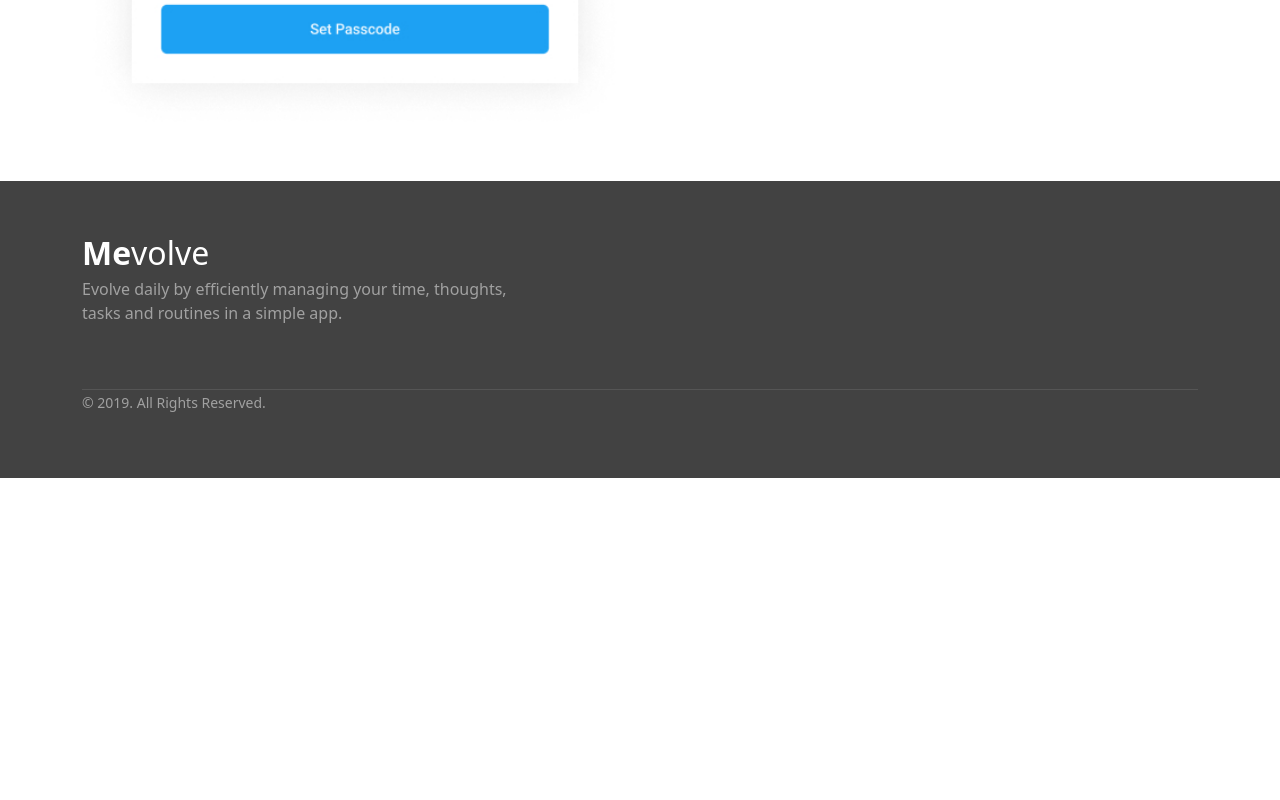
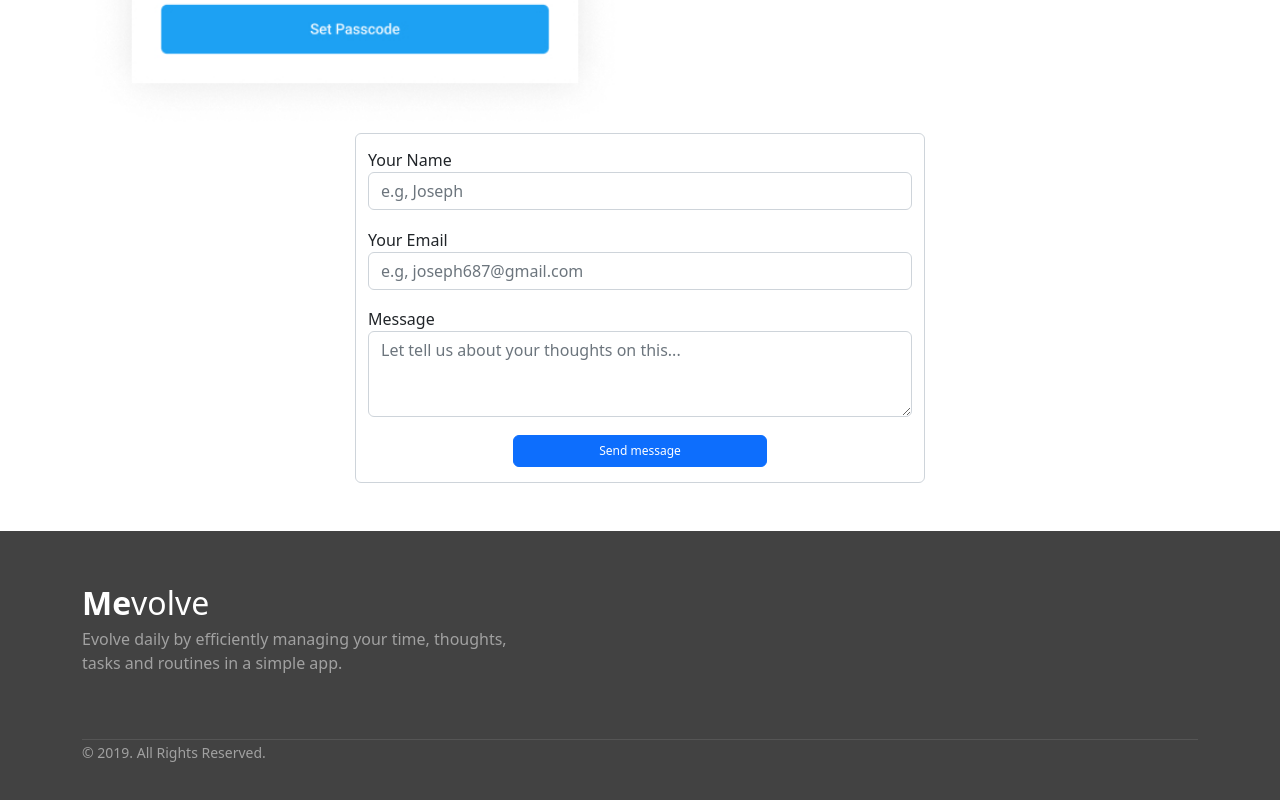
Before and after one commit to vinay2412/rti_assignment, an Angular app: page /home in a window 1280 px wide. Shown: the part 3994-4794 px from the top of the page. Before the commit the page ends 4472 px from the top, so only its background shows below. Built offline with nearby package versions, Linux system fonts and the light colour scheme.

Commit message:
compleated

```diff
--- a/src/app/home/home.component.css
+++ b/src/app/home/home.component.css
@@ -39,3 +39,14 @@
   top: 65px;
   left: 90px;
 }
+form.form-control {
+  width: 50%;
+  height: 350px;
+  display: inline-grid;
+  align-items: center;
+  margin: 0 auto;
+}
+button.btn.btn-primary {
+  margin: 0 145px;
+  font-size: 12px;
+}
--- a/src/app/home/home.component.html
+++ b/src/app/home/home.component.html
@@ -134,3 +134,20 @@
     </div>
   </div>
 </div>
+
+
+<form class="form-control">
+  <div class="form-group">
+    <label >Your Name</label>
+    <input type="password" class="form-control" id="exampleInputPassword1" placeholder="e.g, Joseph">
+  </div>
+  <div class="form-group">
+    <label >Your Email</label>
+    <input type="email" class="form-control" placeholder="e.g, joseph687@gmail.com">
+  </div>
+  <div class="form-group">
+    <label>Message</label>
+    <textarea class="form-control" placeholder="Let tell us about your thoughts on this..." rows="3"></textarea>
+  </div>
+  <button type="submit" class="btn btn-primary">Send message</button>
+</form>
```
